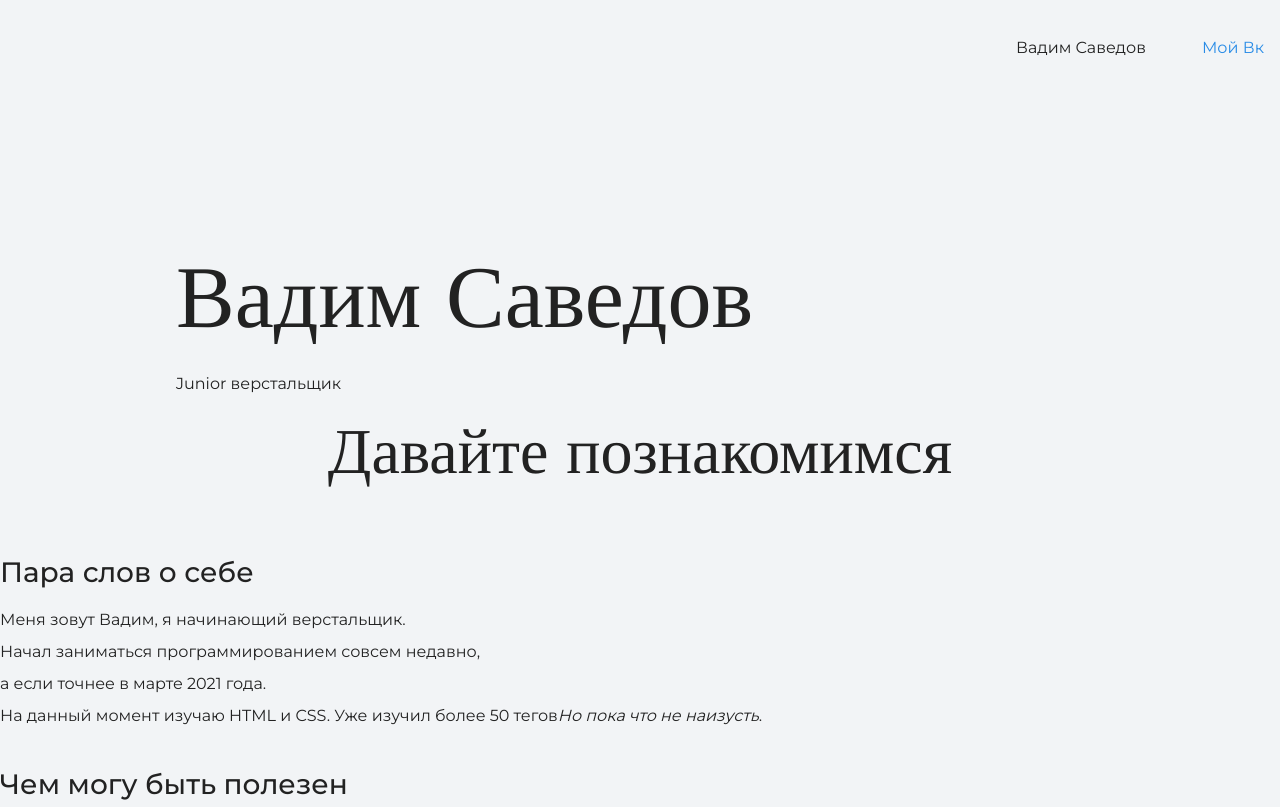
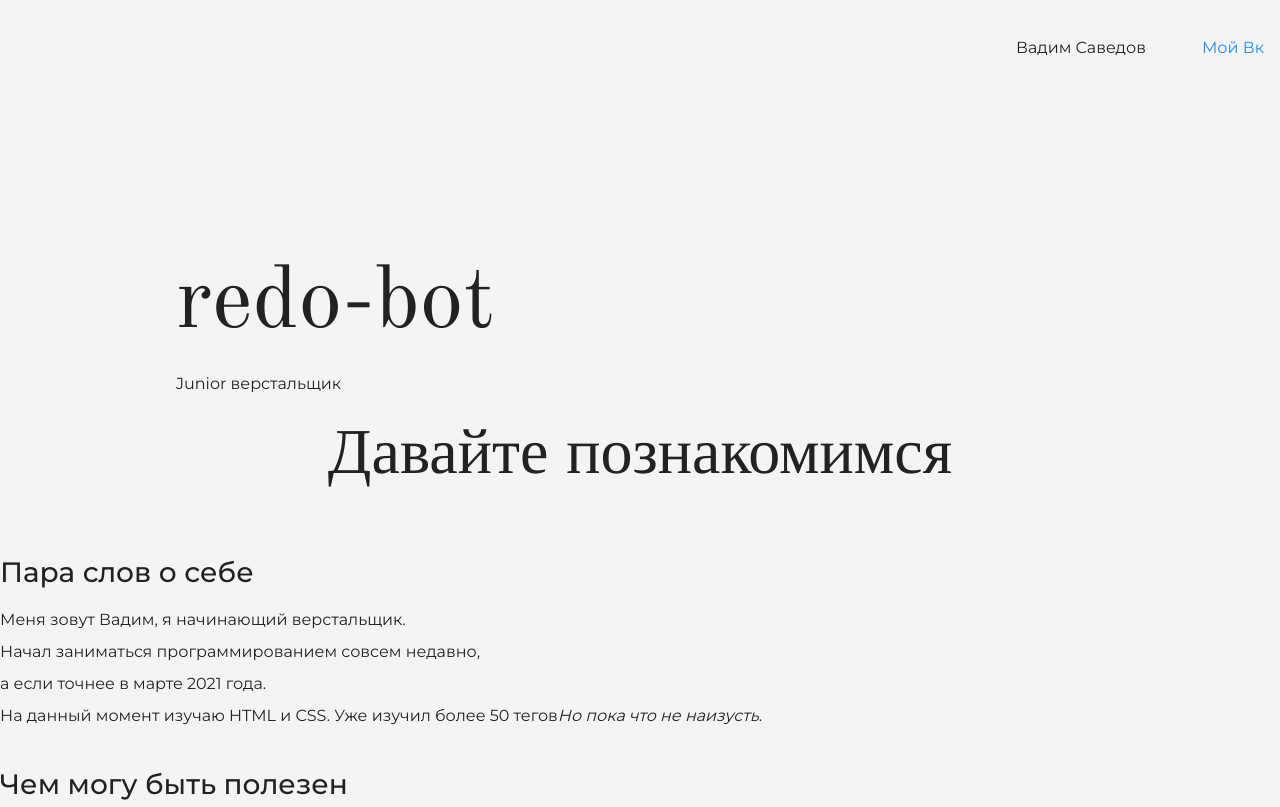
Before and after one commit to ReDo-bot/my-site, a plain HTML site: page index.html in a window 1280 px wide. Shown: the top 807 px of the page. Drawn offline with nearby package versions, Linux system fonts and the light colour scheme.

Commit message:
новый загаловок

```diff
--- a/index.html
+++ b/index.html
@@ -15,7 +15,7 @@
     </header>
 
     <section class="container">
-      <h1 class="heading">Вадим Саведов</h1>
+      <h1 class="heading">redo-bot</h1>
       <p>Junior верстальщик</p>
     </section>
 
```
